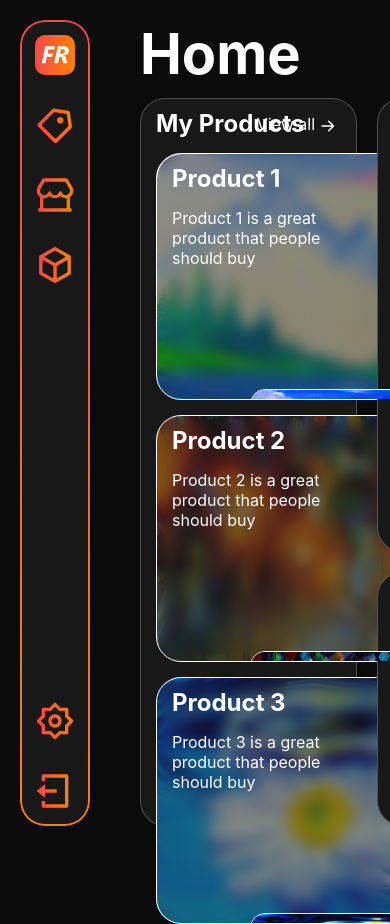
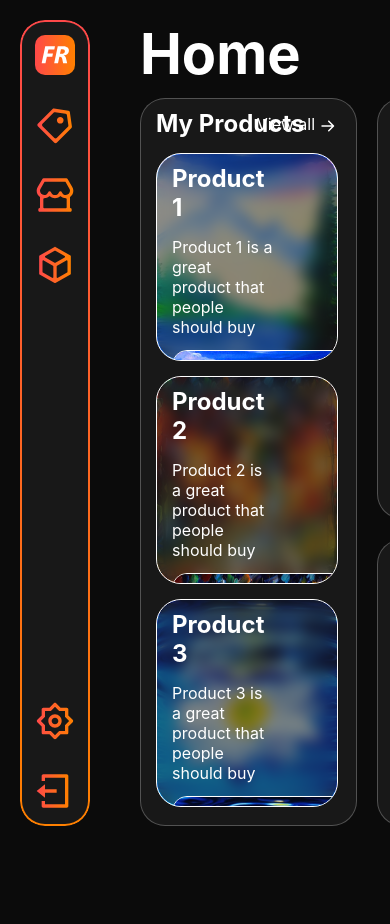
Before and after one commit to Andrewtomp/Software-Engineering, a React (Create React App) app in the folder front-runner/: page / in a window 390 px wide. Shown: the top 924 px of the page. After the commit the page ends 844 px from the top, so only its background shows below. Built offline with nearby package versions, Linux system fonts and the light colour scheme; what ag-grid-community would draw is missing.

Commit message:
Responsiveness

```diff
--- a/front-runner/src/components/Home.css
+++ b/front-runner/src/components/Home.css
@@ -54,8 +54,7 @@ html, body {
 
 .home-products {
     display: flex;
-    flex-direction: row;
-    flex-wrap: wrap;
+    flex-direction: column;
     width: 100%;
     height: calc(100% - 47px);
     gap: 15px;
@@ -63,7 +62,7 @@ html, body {
 
 .home-product {
     width: 100%;
-    min-width: 300px;
+    height: calc(33% - 47px);
     position: relative;
     transition: transform 0.3s ease;
     border: 2px solid white;
@@ -77,8 +76,8 @@ html, body {
 }
 
 .home-product {
-    width: 100%;
-    height: 225px;
+    width: calc(100% - 30px);
+    height: 30%;
     padding: 10px;
     padding-left: 15px;
     border: 1px rgba(255, 255, 255, 1) solid;
@@ -193,6 +192,8 @@ html, body {
     /* Hover color */
     --ag-row-hover-color: rgba(255, 73, 73, 0.3); /* Red hover with transparency */
     border-radius: 25px;
+    height: calc(100% - 47px);
+    width: 100%;
 }
 
 /* Remove external scrollbar, only allow the internal scrollbar */
--- a/front-runner/src/components/Home.js
+++ b/front-runner/src/components/Home.js
@@ -79,18 +79,18 @@ const Home = () => {
                                     </svg>
                                 </div>
                             </div>
-                            <div className="home-ag-theme" style={{ width: "100%", height: "425px"}}>
+                            <div className="home-ag-theme">
                                 <AgGridReact
                                     rowData={rowData}
                                     columnDefs={colDefs}
-                                    domLayout="autoHeight"
                                     defaultColDef={{
-                                        flex: 1, // Ensures columns resize dynamically
+                                        flex: 1,
                                         resizable: true,
                                     }}
-                                    alwaysShowVerticalScroll={true} // Ensures scrollbar appears when needed
+
                                 />
                             </div>
+
                         </div>
                         <div className='small-home-tile storefronts-small-home-tile'>
                             <div className='tile-header'>
--- a/front-runner/src/components/Products.css
+++ b/front-runner/src/components/Products.css
@@ -106,7 +106,7 @@ html {
 .product-image-preview {
     z-index: 1;
     margin-left: auto;
-    height: 220px; /* Or set the height you prefer */
+    height: 100%;
     width: auto; /* Maintain aspect ratio */
     border-radius: 15px;
     border: 1px white solid;
```
Also changed, not shown: 1 other file (tests, documents, lock files or other folders).
